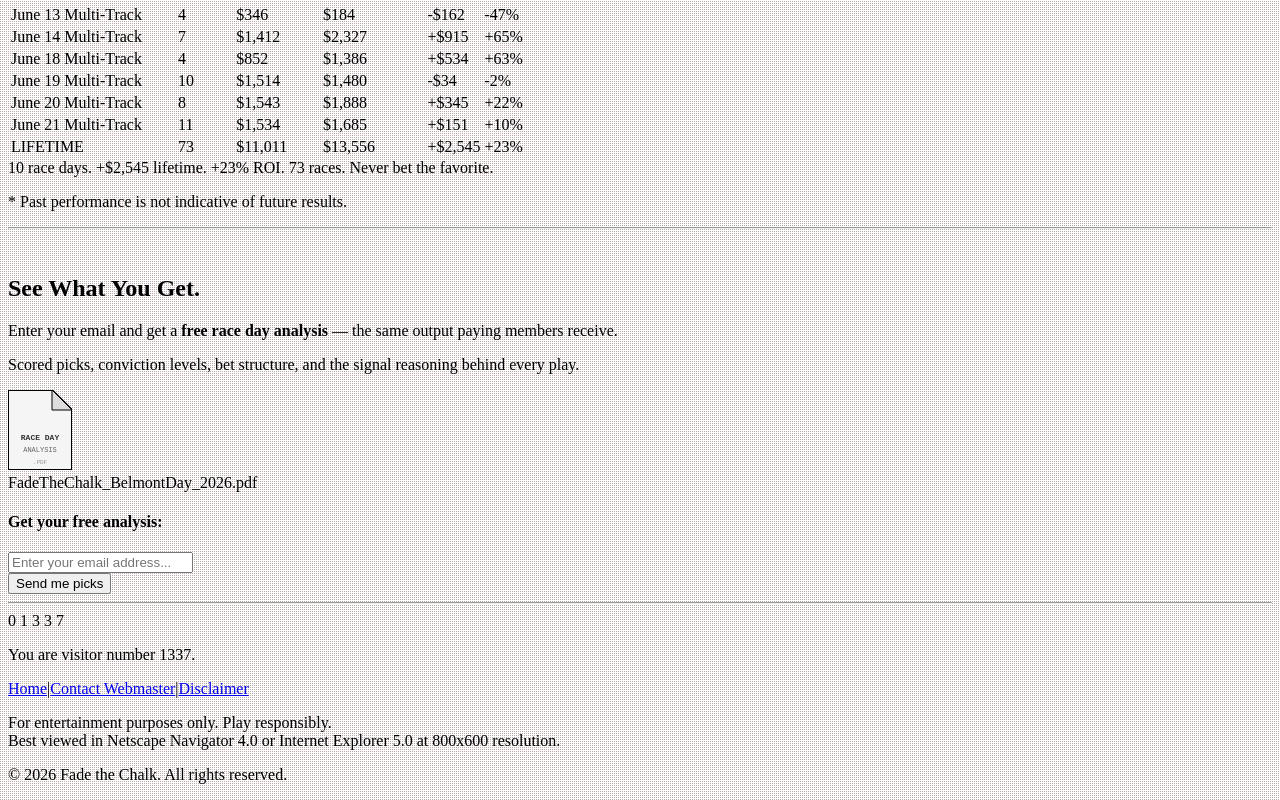
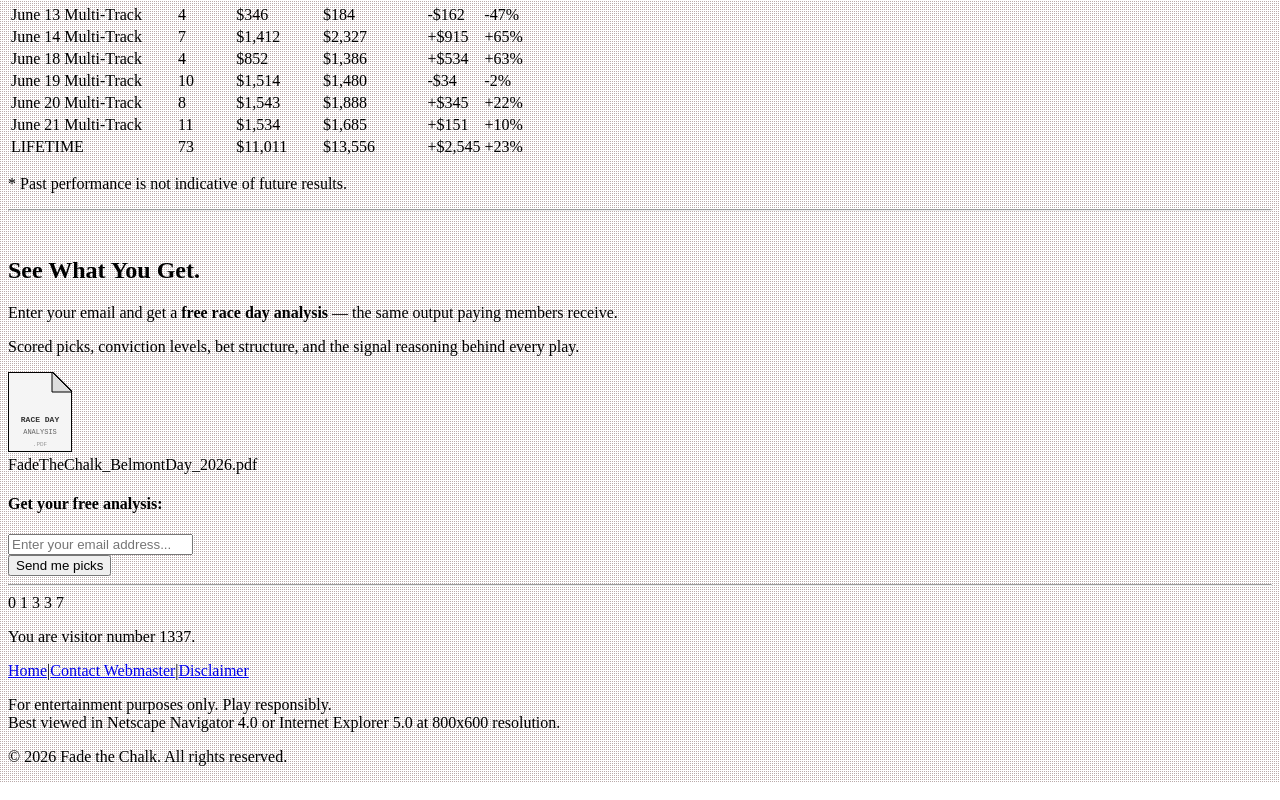
Before and after one commit to mattmartone/moneymachine, a React app in the folder site_new/src/: page / in a window 1280 px wide. Shown: the part 1617-2417 px from the top of the page. Built offline with nearby package versions, Linux system fonts and the light colour scheme; the HTML template or start-up script is replaced by a standard one.

Commit message:
Remove summary text from landing page

```diff
--- a/site_new/src/components/PerformanceProof.tsx
+++ b/site_new/src/components/PerformanceProof.tsx
@@ -128,7 +128,6 @@ export function PerformanceProof() {
       </div>
 
       <div className="bg-white border-2 border-black p-4 mt-4 font-mono text-sm text-center space-y-1">
-        <div className="font-bold">10 race days. +$2,545 lifetime. +23% ROI. 73 races. Never bet the favorite.</div>
       </div>
 
       <p className="text-center font-sans text-sm mt-4 text-gray-600 italic">
```
